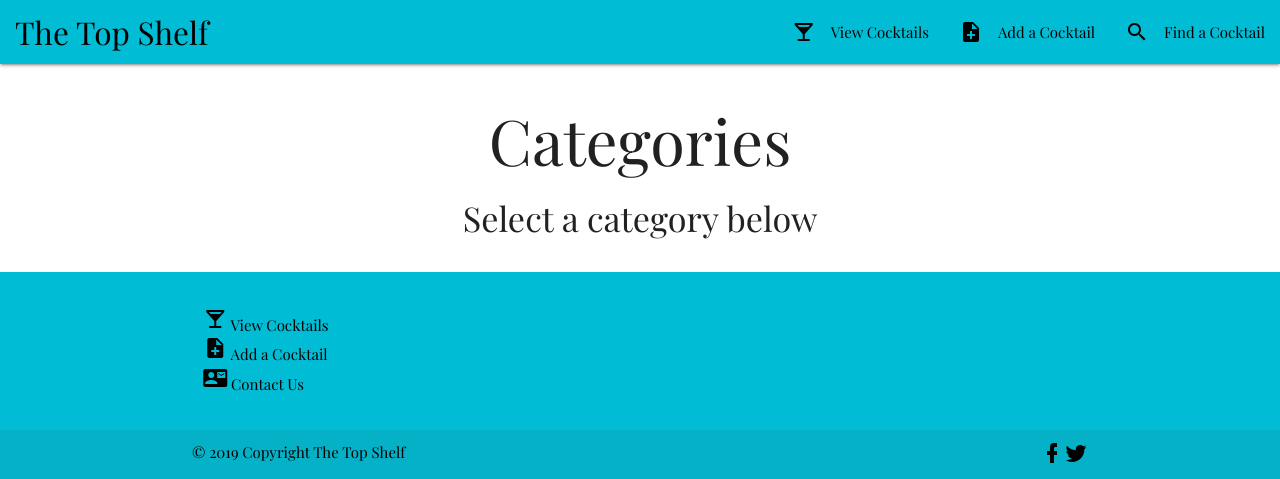
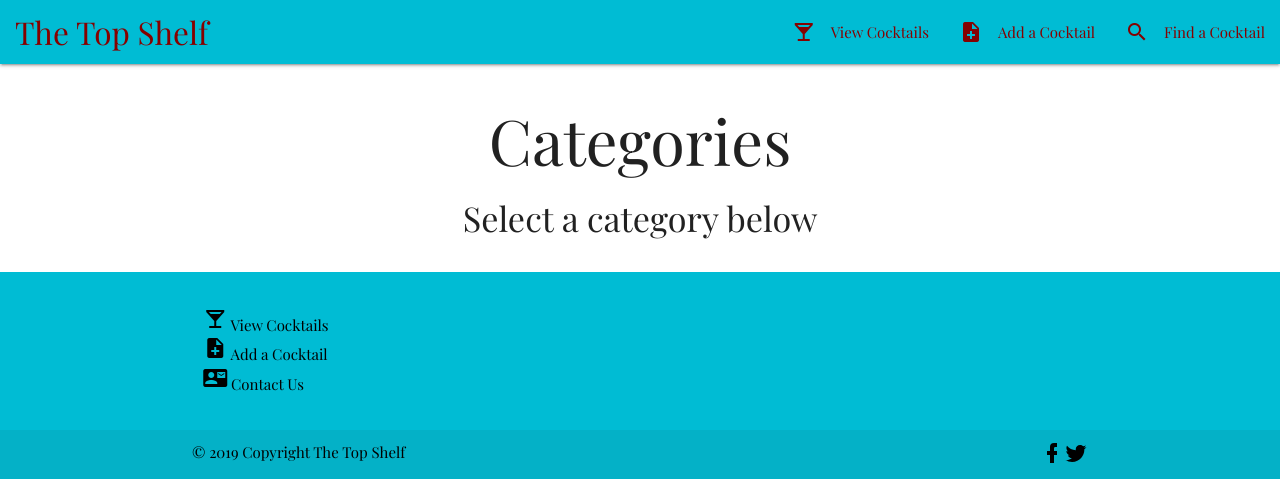
Before and after one commit to walshyc/the-top-shelf, a Flask app: page /categories in a window 1280 px wide. Shown: the top 479 px of the page. Run offline with Flask 2, Linux system fonts and the light colour scheme; data that the repository does not hold is empty; some libraries are stand-ins or nearby versions.

Commit message:
changed navbar colors

```diff
--- a/static/css/style.css
+++ b/static/css/style.css
@@ -6,6 +6,11 @@ body {
 
 .card-link-text{
     font-weight: 700!important;
+}
+
+
+.contrast-text{
+    color: #850100!important;
 }
 
 
--- a/templates/base.html
+++ b/templates/base.html
@@ -22,22 +22,22 @@
 <body>
     <nav>
         <div class="nav-wrapper cyan ">
-            <a href="/" class="brand-logo black-text">The Top Shelf</a>
-            <a href="#" data-target="mobile-demo" class="sidenav-trigger"><i class="material-icons">menu</i></a>
+            <a href="/" class="brand-logo contrast-text">The Top Shelf</a>
+            <a href="#" data-target="mobile-demo" class="sidenav-trigger"><i class="material-icons contrast-text">menu</i></a>
             <ul class="right hide-on-med-and-down black-text">
-                <li><a class="black-text" href="/categories"><i class="material-icons left">local_bar</i>View
+                <li><a class="contrast-text" href="/categories"><i class="material-icons left">local_bar</i>View
                         Cocktails</a></li>
-                <li><a class="black-text" href="#"><i class="material-icons left">note_add</i>Add a Cocktail</a></li>
-                <li><a class="black-text" href="#"><i class="material-icons left">search</i>Find a Cocktail</a></li>
+                <li><a class="contrast-text" href="#"><i class="material-icons left">note_add</i>Add a Cocktail</a></li>
+                <li><a class="contrast-text" href="#"><i class="material-icons left">search</i>Find a Cocktail</a></li>
             </ul>
         </div>
     </nav>
 
-    <ul class="sidenav cyan black-text" id="mobile-demo">
-        <li><a href="/" class="brand-logo black-text">The Top Shelf</a></li>
-        <li><a class="black-text" href="/categories"><i class="material-icons left">local_bar</i>View Cocktails</a></li>
-        <li><a class="black-text" href="#"><i class="material-icons left">note_add</i>Add a Cocktail</a></li>
-        <li><a class="black-text" href="#"><i class="material-icons left">search</i>Find a Cocktail</a></li>
+    <ul class="sidenav cyan contrast-text" id="mobile-demo">
+        <li><a href="/" class="brand-logo contrast-text">The Top Shelf</a></li>
+        <li><a class="contrast-text" href="/categories"><i class="material-icons left">local_bar</i>View Cocktails</a></li>
+        <li><a class="contrast-text" href="#"><i class="material-icons left">note_add</i>Add a Cocktail</a></li>
+        <li><a class="contrast-text" href="#"><i class="material-icons left">search</i>Find a Cocktail</a></li>
     </ul>
         {% block slider %}
         {% endblock %}
```
